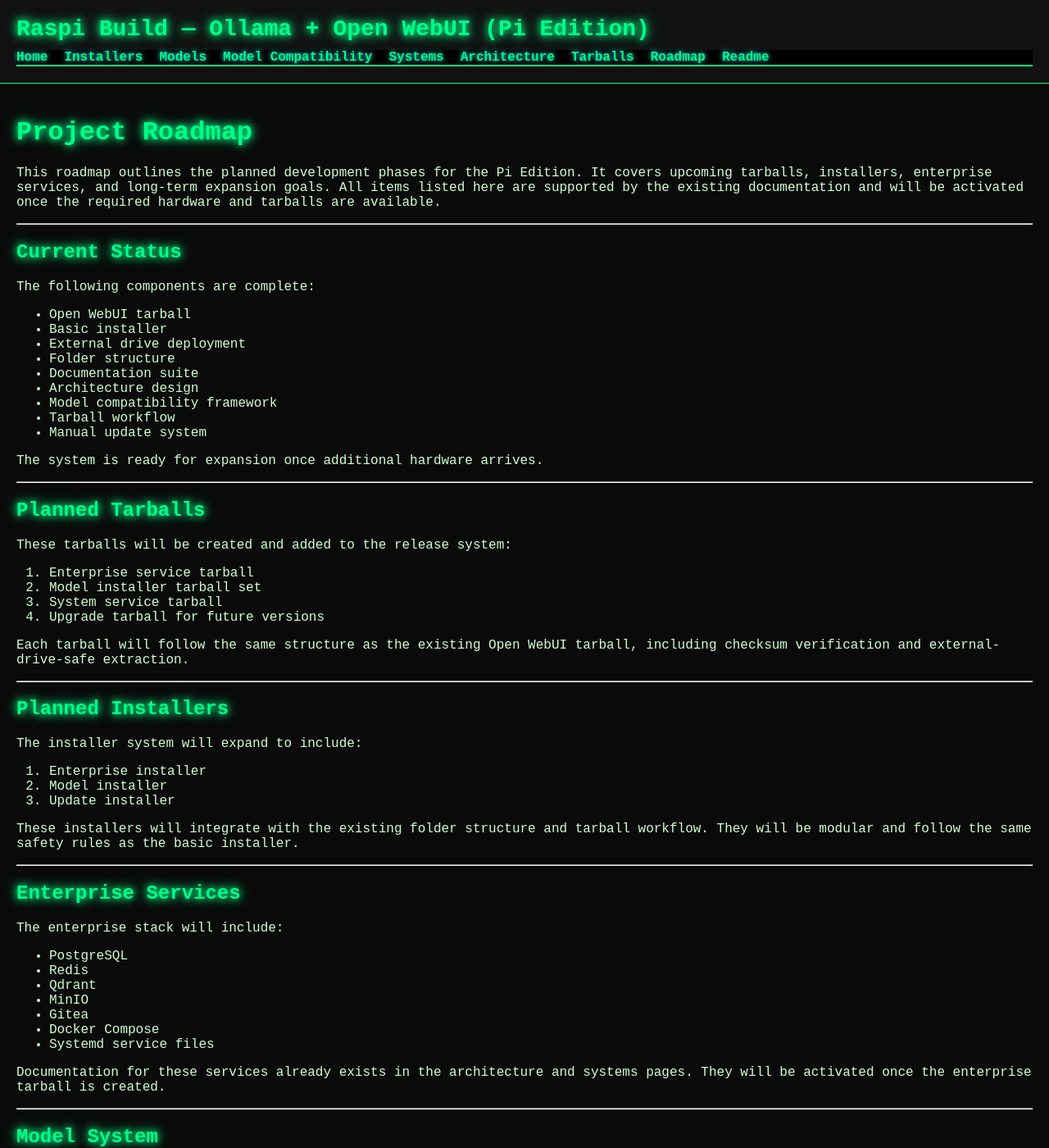
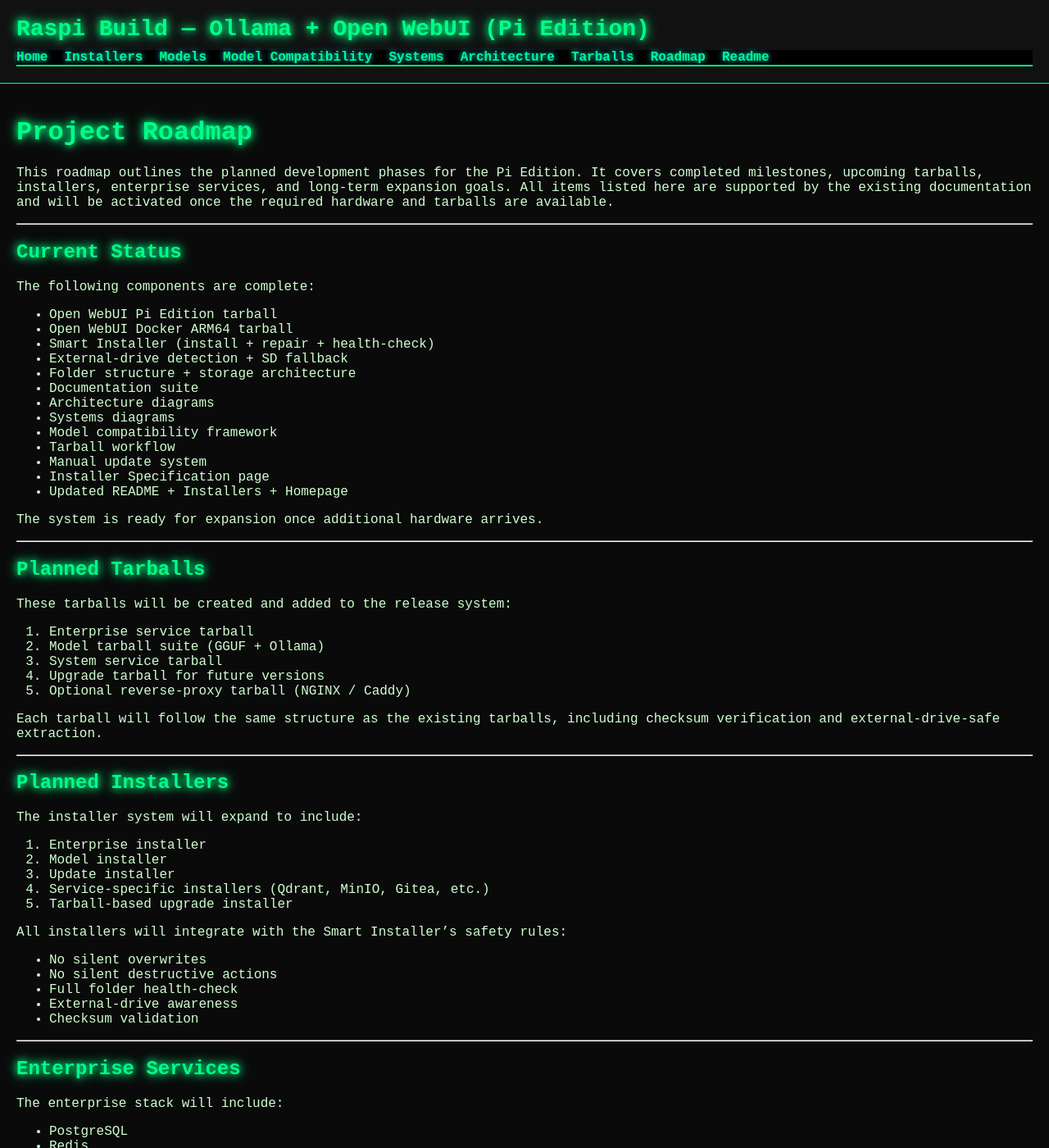
Before and after one commit to p17550035-commits/raspi-build-ollama-open-webui, a Jekyll site: the page built from docs/ROADMAP.md, in a window 1280 px wide and 1400 px high. Shown: the whole window at 82% size. Built offline with Jekyll 4.4.1, drawn with Linux system fonts in a browser that asks for light colours; some of the changed text lies outside the part shown.

Commit message:
Revise roadmap with updates and clarifications
Updated the project roadmap to include completed milestones, clarify installer safety rules, and refine long-term goals.

```diff
--- a/docs/ROADMAP.md
+++ b/docs/ROADMAP.md
@@ -3,11 +3,9 @@
 title: Roadmap
 ---
 
-
-
 # Project Roadmap
 
-This roadmap outlines the planned development phases for the Pi Edition. It covers upcoming tarballs, installers, enterprise services, and long-term expansion goals. All items listed here are supported by the existing documentation and will be activated once the required hardware and tarballs are available.
+This roadmap outlines the planned development phases for the Pi Edition. It covers completed milestones, upcoming tarballs, installers, enterprise services, and long‑term expansion goals. All items listed here are supported by the existing documentation and will be activated once the required hardware and tarballs are available.
 
 ---
 
@@ -15,15 +13,19 @@
 
 The following components are complete:
 
-- Open WebUI tarball
-- Basic installer
-- External drive deployment
-- Folder structure
+- Open WebUI Pi Edition tarball
+- Open WebUI Docker ARM64 tarball
+- Smart Installer (install + repair + health‑check)
+- External‑drive detection + SD fallback
+- Folder structure + storage architecture
 - Documentation suite
-- Architecture design
+- Architecture diagrams
+- Systems diagrams
 - Model compatibility framework
 - Tarball workflow
 - Manual update system
+- Installer Specification page
+- Updated README + Installers + Homepage
 
 The system is ready for expansion once additional hardware arrives.
 
@@ -34,11 +36,12 @@
 These tarballs will be created and added to the release system:
 
 1. Enterprise service tarball
-2. Model installer tarball set
+2. Model tarball suite (GGUF + Ollama)
 3. System service tarball
 4. Upgrade tarball for future versions
+5. Optional reverse‑proxy tarball (NGINX / Caddy)
 
-Each tarball will follow the same structure as the existing Open WebUI tarball, including checksum verification and external-drive-safe extraction.
+Each tarball will follow the same structure as the existing tarballs, including checksum verification and external‑drive‑safe extraction.
 
 ---
 
@@ -49,8 +52,16 @@
 1. Enterprise installer
 2. Model installer
 3. Update installer
+4. Service‑specific installers (Qdrant, MinIO, Gitea, etc.)
+5. Tarball‑based upgrade installer
 
-These installers will integrate with the existing folder structure and tarball workflow. They will be modular and follow the same safety rules as the basic installer.
+All installers will integrate with the Smart Installer’s safety rules:
+
+- No silent overwrites
+- No silent destructive actions
+- Full folder health‑check
+- External‑drive awareness
+- Checksum validation
 
 ---
 
@@ -66,7 +77,8 @@
 - Docker Compose
 - Systemd service files
 
-Documentation for these services already exists in the architecture and systems pages. They will be activated once the enterprise tarball is created.
+Documentation for these services already exists in the architecture and systems pages.
+They will be activated once the enterprise tarball is created.
 
 ---
 
@@ -79,29 +91,40 @@
 - Model folder structure
 - Compatibility tables
 - Runtime configuration
+- GGUF + Ollama integration
 
-The model compatibility page is already prepared. Only the tarball URLs and installer script need to be added.
+The model compatibility page is already prepared.
+Only tarball URLs and installer scripts need to be added.
 
 ---
 
 ## Update Workflow
 
-The update workflow will remain manual. Users will download new tarballs and run the update installer. This prevents unexpected changes and keeps the system stable.
+The update workflow will remain manual:
+
+- Users download new tarballs
+- Run the update installer
+- Smart Installer validates checksums
+- Backend or Docker image is replaced safely
+
+This prevents unexpected changes and keeps the system stable.
 
 ---
 
-## Long-Term Goals
+## Long‑Term Goals
 
-The long-term plan includes:
+The long‑term plan includes:
 
 - Full enterprise deployment
-- Local Git hosting
-- Local S3 storage
-- Vector memory integration
+- Local Git hosting (Gitea)
+- Local S3 storage (MinIO)
+- Vector memory integration (Qdrant)
 - Workflow automation
 - Offline AI cloud environment
 - Additional model support
 - Optional reverse proxy configuration
+- Automated backup + restore system
+- Tarball‑based versioning system
 
 These goals align with the architecture design and will be implemented as hardware and tarballs become available.
 
```
